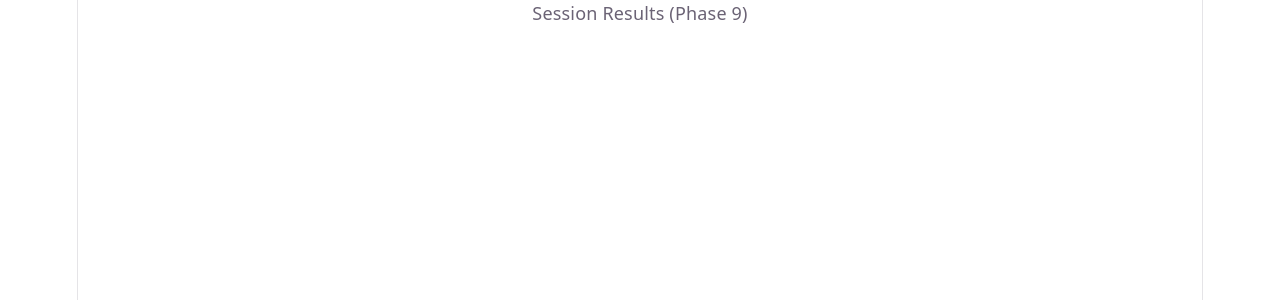
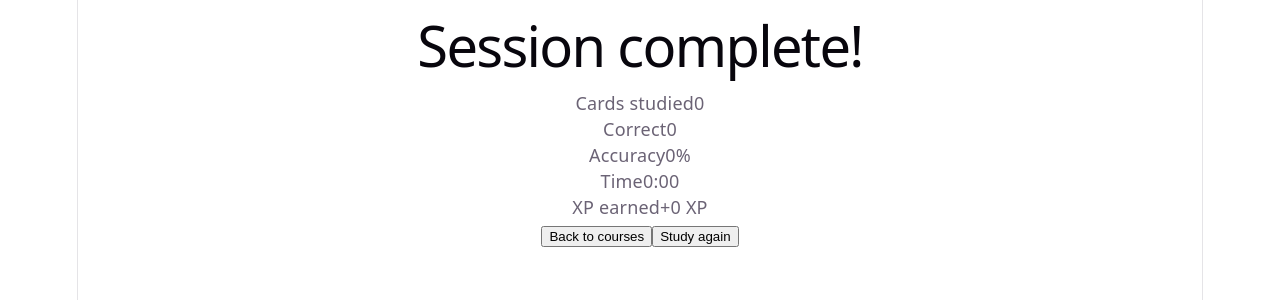
Before and after one commit to waldo1001/LexiQuest, a React app in the folder frontend/: page /courses/1/results in a window 1280 px wide. Shown: the top 300 px of the page. Built offline with nearby package versions, Linux system fonts and the light colour scheme; the HTML template or start-up script is replaced by a standard one.

Commit message:
Phase 9 Slice 2 — SessionResults screen
Adds SessionResults.jsx showing cards studied, correct, accuracy %,
time (mm:ss), and XP earned after a study session. Wires the
/courses/:courseId/results route in App.jsx. 12 tests green.

Co-Authored-By: Claude Sonnet 4.6 <noreply@anthropic.com>

```diff
--- a/frontend/src/App.jsx
+++ b/frontend/src/App.jsx
@@ -8,6 +8,7 @@ import AdminPanel from "./screens/AdminPanel.jsx";
 import CourseList from "./screens/CourseList.jsx";
 import CardManager from "./screens/CardManager.jsx";
 import StudySession from "./screens/StudySession.jsx";
+import SessionResults from "./screens/SessionResults.jsx";
 import { AppProvider } from "./context/AppContext.jsx";
 
 export default function App() {
@@ -22,7 +23,7 @@ export default function App() {
           <Route path="/courses" element={<CourseList />} />
           <Route path="/courses/:courseId/cards" element={<CardManager />} />
           <Route path="/courses/:courseId/study" element={<StudySession />} />
-          <Route path="/courses/:courseId/results" element={<div>Session Results (Phase 9)</div>} />
+          <Route path="/courses/:courseId/results" element={<SessionResults />} />
           <Route
             path="/admin"
             element={
--- a/frontend/src/i18n/strings.js
+++ b/frontend/src/i18n/strings.js
@@ -127,6 +127,14 @@ export const strings = {
     "study.finishing": "Saving session…",
     "study.error": "Could not load session",
     "study.back": "Back to courses",
+    "results.title": "Session complete!",
+    "results.cardsStudied": "Cards studied",
+    "results.correct": "Correct",
+    "results.accuracy": "Accuracy",
+    "results.time": "Time",
+    "results.xp": "XP earned",
+    "results.backToCourses": "Back to courses",
+    "results.studyAgain": "Study again",
   },
   nl: {
     "picker.title": "Wie ben jij?",
@@ -247,6 +255,14 @@ export const strings = {
     "study.finishing": "Sessie opslaan…",
     "study.error": "Sessie kon niet worden geladen",
     "study.back": "Terug naar vakken",
+    "results.title": "Sessie voltooid!",
+    "results.cardsStudied": "Kaarten bestudeerd",
+    "results.correct": "Correct",
+    "results.accuracy": "Nauwkeurigheid",
+    "results.time": "Tijd",
+    "results.xp": "XP verdiend",
+    "results.backToCourses": "Terug naar vakken",
+    "results.studyAgain": "Opnieuw studeren",
   },
 };
 
--- /dev/null
+++ b/frontend/src/screens/SessionResults.jsx
@@ -0,0 +1,84 @@
+import { useNavigate, useParams, useLocation } from "react-router-dom";
+import { useT } from "../i18n/useT.js";
+
+function formatDuration(seconds) {
+  const s = seconds || 0;
+  const m = Math.floor(s / 60);
+  const rem = s % 60;
+  return `${m}:${String(rem).padStart(2, "0")}`;
+}
+
+function calcAccuracy(studied, correct) {
+  if (!studied) return 0;
+  return Math.round((correct / studied) * 100);
+}
+
+export default function SessionResults() {
+  const t = useT();
+  const navigate = useNavigate();
+  const { courseId } = useParams();
+  const location = useLocation();
+  const state = location.state ?? {};
+
+  const cardsStudied  = state.cards_studied  ?? 0;
+  const cardsCorrect  = state.cards_correct  ?? 0;
+  const durationSec   = state.duration_seconds ?? 0;
+  const xpEarned      = state.xp_earned      ?? 0;
+  const courseName    = state.courseName     ?? "";
+  const mode          = state.mode           ?? "self_grade";
+
+  const accuracy = calcAccuracy(cardsStudied, cardsCorrect);
+
+  return (
+    <div className="session-results">
+      <h1>{t("results.title")}</h1>
+
+      <div className="results-stats">
+        <div className="results-stat">
+          <span className="results-label">{t("results.cardsStudied")}</span>
+          <span className="results-value" data-testid="cards-studied">{cardsStudied}</span>
+        </div>
+
+        <div className="results-stat">
+          <span className="results-label">{t("results.correct")}</span>
+          <span className="results-value" data-testid="cards-correct">{cardsCorrect}</span>
+        </div>
+
+        <div className="results-stat">
+          <span className="results-label">{t("results.accuracy")}</span>
+          <span className="results-value" data-testid="accuracy">{accuracy}%</span>
+        </div>
+
+        <div className="results-stat">
+          <span className="results-label">{t("results.time")}</span>
+          <span className="results-value" data-testid="duration">{formatDuration(durationSec)}</span>
+        </div>
+
+        <div className="results-stat results-xp">
+          <span className="results-label">{t("results.xp")}</span>
+          <span className="results-value" data-testid="xp-earned">+{xpEarned} XP</span>
+        </div>
+      </div>
+
+      <div className="results-actions">
+        <button
+          data-testid="back-btn"
+          onClick={() => navigate("/courses")}
+        >
+          {t("results.backToCourses")}
+        </button>
+
+        <button
+          data-testid="study-again-btn"
+          onClick={() =>
+            navigate(`/courses/${courseId}/study`, {
+              state: { courseName, mode },
+            })
+          }
+        >
+          {t("results.studyAgain")}
+        </button>
+      </div>
+    </div>
+  );
+}
```
Also changed, not shown: 1 other file (tests, documents, lock files or other folders).
